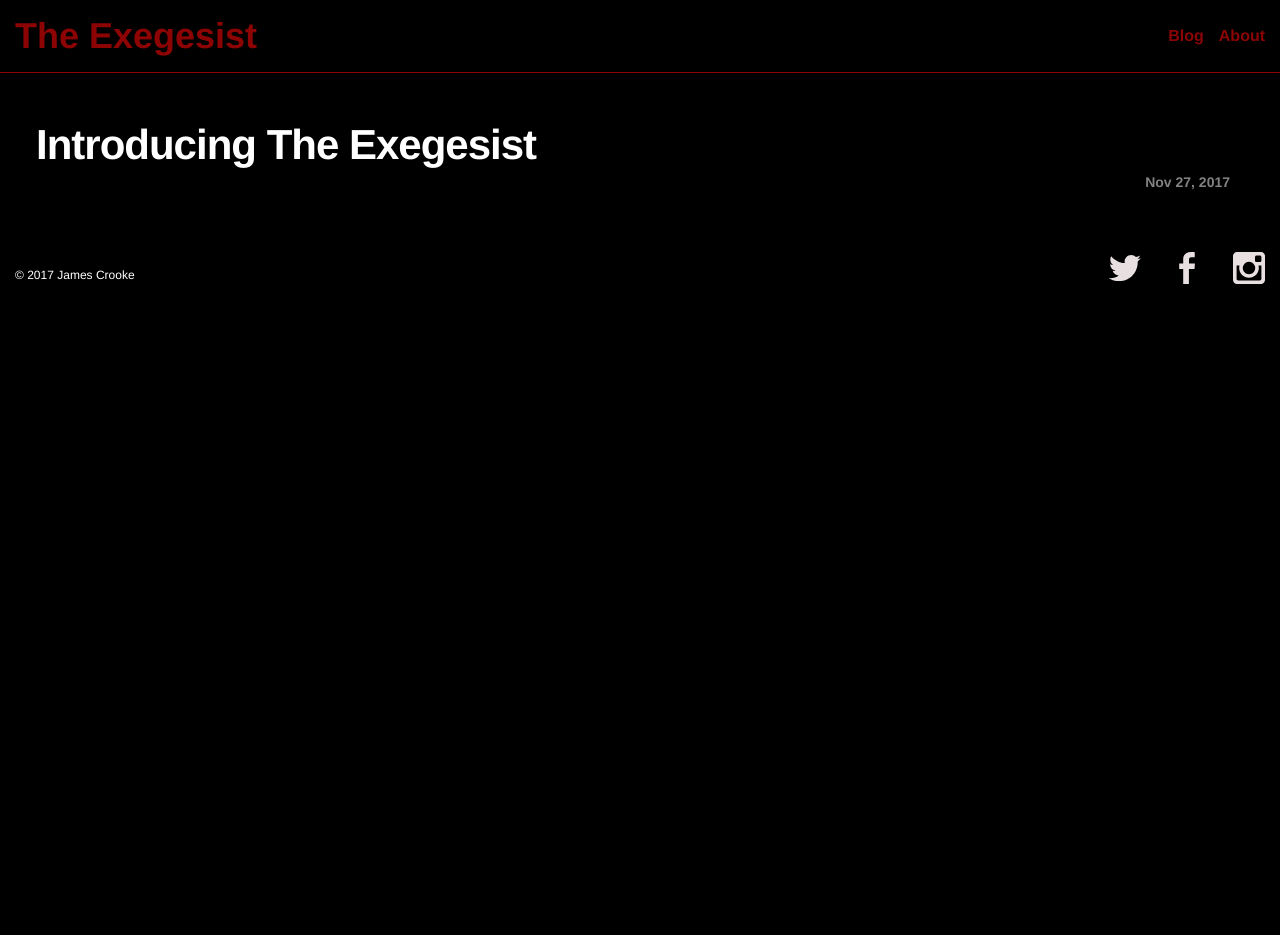
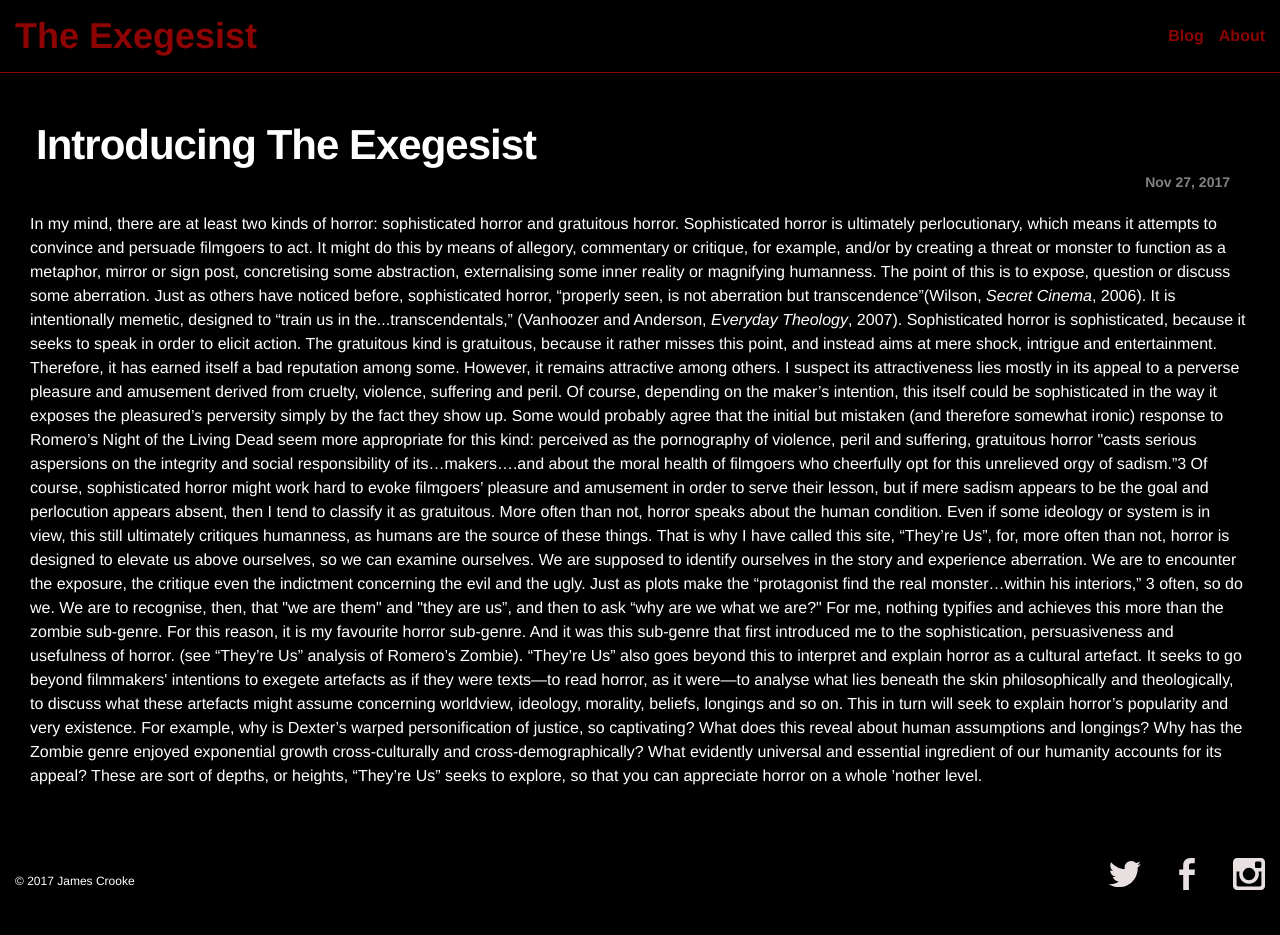
Before and after one commit to doulosiyxy/theexegesist, a Jekyll site: the page built from _posts/2017-11-27-Introducing-The-Exegesist.html, in a window 1280 px wide. Built offline with Jekyll 4.4.1, drawn with Linux system fonts in a browser that asks for light colours; nearby versions of some CDN libraries; before the commit the page ends 900 px from its top, so only the background shows below that.

Commit message:
Update 2017-11-27-Introducing-The-Exegesist.html

```diff
--- a/_posts/2017-11-27-Introducing-The-Exegesist.html
+++ b/_posts/2017-11-27-Introducing-The-Exegesist.html
@@ -4,3 +4,11 @@ title:  "Introducing The Exegesist"
 date:   2017-11-27
 categories: About
 ---
+
+In my mind, there are at least two kinds of horror: sophisticated horror and gratuitous horror. Sophisticated horror is ultimately perlocutionary, which means it attempts to convince and persuade filmgoers to act. It might do this by means of allegory, commentary or critique, for example, and/or by creating a threat or monster to function as a metaphor, mirror or sign post, concretising some abstraction, externalising some inner reality or magnifying humanness. The point of this is to expose, question or discuss some aberration. Just as others have noticed before, sophisticated horror, “properly seen, is not aberration but transcendence”(Wilson, <i>Secret Cinema</i>, 2006). It is intentionally memetic, designed to “train us in the...transcendentals,” (Vanhoozer and Anderson, <i>Everyday Theology</i>, 2007). Sophisticated horror is sophisticated, because it seeks to speak in order to elicit action.
+
+The gratuitous kind is gratuitous, because it rather misses this point, and instead aims at mere shock, intrigue and entertainment. Therefore, it has earned itself a bad reputation among some. However, it remains attractive among others. I suspect its attractiveness lies mostly in its appeal to a perverse pleasure and amusement derived from cruelty, violence, suffering and peril. Of course, depending on the maker’s intention, this itself could be sophisticated in the way it exposes the pleasured’s perversity simply by the fact they show up. Some would probably agree that the initial but mistaken (and therefore somewhat ironic) response to Romero’s Night of the Living Dead seem more appropriate for this kind: perceived as the pornography of violence, peril and suffering, gratuitous horror "casts serious aspersions on the integrity and social responsibility of its…makers….and about the moral health of filmgoers who cheerfully opt for this unrelieved orgy of sadism.”3 Of course, sophisticated horror might work hard to evoke filmgoers’ pleasure and amusement in order to serve their lesson, but if mere sadism appears to be the goal and perlocution appears absent, then I tend to classify it as gratuitous.
+
+More often than not, horror speaks about the human condition. Even if some ideology or system is in view, this still ultimately critiques humanness, as humans are the source of these things. That is why I have called this site, “They’re Us”, for, more often than not, horror is designed to elevate us above ourselves, so we can examine ourselves. We are supposed to identify ourselves in the story and experience aberration. We are to encounter the exposure, the critique even the indictment concerning the evil and the ugly. Just as plots make the “protagonist find the real monster…within his interiors,” 3 often, so do we. We are to recognise, then, that "we are them" and "they are us”, and then to ask “why are we what we are?" For me, nothing typifies and achieves this more than the zombie sub-genre. For this reason, it is my favourite horror sub-genre. And it was this sub-genre that first introduced me to the sophistication, persuasiveness and usefulness of horror. (see “They’re Us” analysis of Romero’s Zombie).
+
+“They’re Us” also goes beyond this to interpret and explain horror as a cultural artefact. It seeks to go beyond filmmakers' intentions to exegete artefacts as if they were texts—to read horror, as it were—to analyse what lies beneath the skin philosophically and theologically, to discuss what these artefacts might assume concerning worldview, ideology, morality, beliefs, longings and so on. This in turn will seek to explain horror’s popularity and very existence. For example, why is Dexter’s warped personification of justice, so captivating? What does this reveal about human assumptions and longings? Why has the Zombie genre enjoyed exponential growth cross-culturally and cross-demographically? What evidently universal and essential ingredient of our humanity accounts for its appeal? These are sort of depths, or heights, “They’re Us” seeks to explore, so that you can appreciate horror on a whole ’nother level.
```
